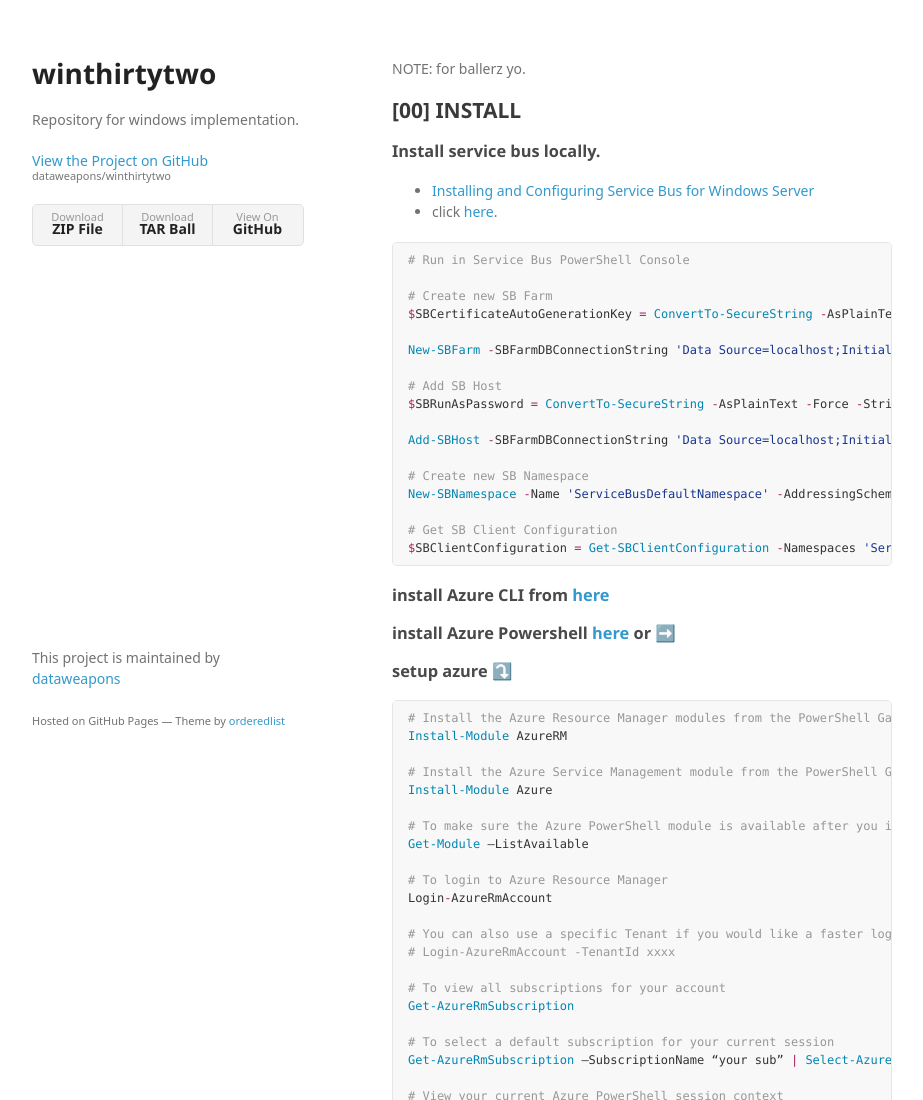
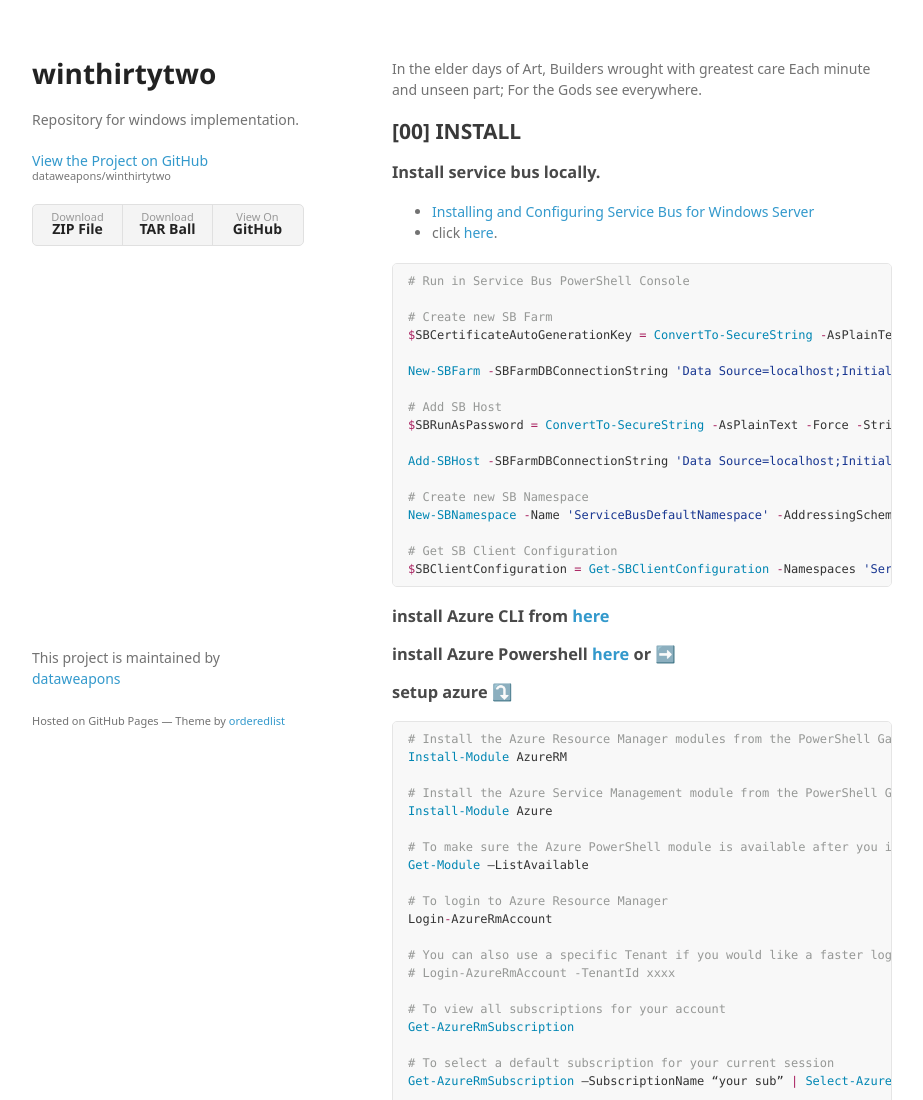
Before and after one commit to dataweapons/winthirtytwo, a plain HTML site: page index.html in a window 1280 px wide. Shown: the top 1100 px of the page, without its empty margins (178-1101 px from the left). Drawn offline with Linux system fonts and the light colour scheme; a web font is replaced by a local one.

Commit message:
Update index.html

```diff
--- a/index.html
+++ b/index.html
@@ -28,7 +28,10 @@
         </ul>
       </header>
       <section>
-        <p>NOTE: for ballerz yo.</p>
+        <p>In the elder days of Art,
+  Builders wrought with greatest care
+Each minute and unseen part;
+  For the Gods see everywhere.</p>
 
 <h2>
 <a id="00-install" class="anchor" href="#00-install" aria-hidden="true"><span aria-hidden="true" class="octicon octicon-link"></span></a>[00] INSTALL</h2>
```
